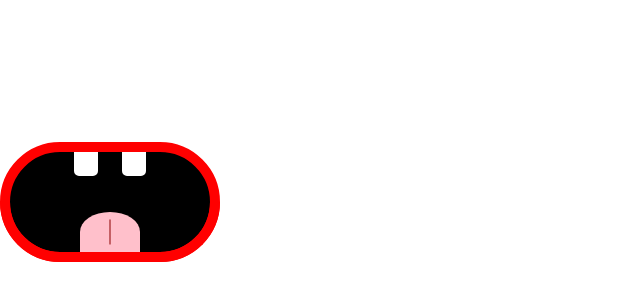
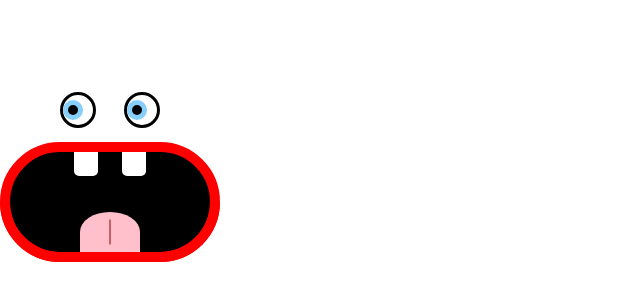
Before and after one commit to benyomtov/YUMM, a React (Create React App) app: page / in a window 1280 px wide. Shown: the part 450-750 px from the top of the page, without its empty margins (0-640 px from the left). Built offline with nearby package versions, Linux system fonts and the light colour scheme.

Commit message:
added eyes and animation for the eyes

```diff
--- a/src/components/game/game.css
+++ b/src/components/game/game.css
@@ -59,6 +59,85 @@
   animation: tongueLineStretch 1s ease-in-out infinite;
 }
 
+.eye-left {
+    width: 30px;
+    height: 30px;
+    background-color: white;
+    border: 3px solid black;
+    border-radius: 50%;
+    position: absolute;
+    top: -60px;
+    left: 50px;
+    transform: scaleY(1);
+    transform-origin: center center;
+    transform-box: fill-box;
+    animation: eyeBlink 4s linear infinite;
+  }
+
+  .pupil {
+    width: 10px;
+    height: 10px;
+    background-color: black;
+    border-radius: 50%;
+    position: absolute;
+    top: 5px;
+    left: 5px;
+    border: 5px solid lightskyblue;
+    overflow: hidden;
+    animation : eyeRoll 2s ease-in-out infinite;
+  }
+
+  .eye-right {
+    width: 30px;
+    height: 30px;
+    background-color: white;
+    border: 3px solid black;
+    border-radius: 50%;
+    position: absolute;
+    top: -60px;
+    right: 50px;
+    transform: scaleY(1);
+    transform-origin: center center;
+    transform-box: fill-box;
+    animation: eyeBlink 4s linear infinite;
+  }
+
+  @keyframes eyeRoll {
+      0% {
+          left: 0;
+      }
+      50% {
+          left: 10px;
+      }
+      100% {
+          left: 0;
+      }
+  }
+
+  @keyframes eyeBlink {
+      0% { transform: scaleY(1); }
+      5% { transform: scaleY(1); }
+      10% { transform: scaleY(1); }
+        15% { transform: scaleY(1); }
+      20% { transform: scaleY(1); }
+        25% { transform: scaleY(1); }
+      30% { transform: scaleY(1); }
+        35% { transform: scaleY(1); }
+      40% { transform: scaleY(1); }
+        45% { transform: scaleY(1); }
+      50% { transform: scaleY(1); }
+        55% { transform: scaleY(1); }
+      60% { transform: scaleY(0); }
+        65% { transform: scaleY(1); }
+      70% { transform: scaleY(1); }
+        75% { transform: scaleY(1); }
+      80% { transform: scaleY(1); }
+        85% { transform: scaleY(1); }
+      90% { transform: scaleY(1); }
+        95% { transform: scaleY(1); }
+      100% { transform: scaleY(1); }
+  }
+
 @keyframes tongueStretch {
   0% {
     height: 40px;
--- a/src/components/game/game.jsx
+++ b/src/components/game/game.jsx
@@ -25,6 +25,7 @@ export default function Game() {
         height: "99%",
       }}
     >
+
       <div
         className="mouth"
         style={{
@@ -35,6 +36,15 @@ export default function Game() {
           margin: 0,
         }}
       >
+
+        <div className="eye-left">
+            <div className="pupil" />
+        </div>
+
+        <div className="eye-right">
+            <div className="pupil" />
+        </div>
+
         <div className="teeth">
             <div className="tooth" />
             <div className="tooth" />
```
Lines whose indentation alone changed are shown as unchanged.
